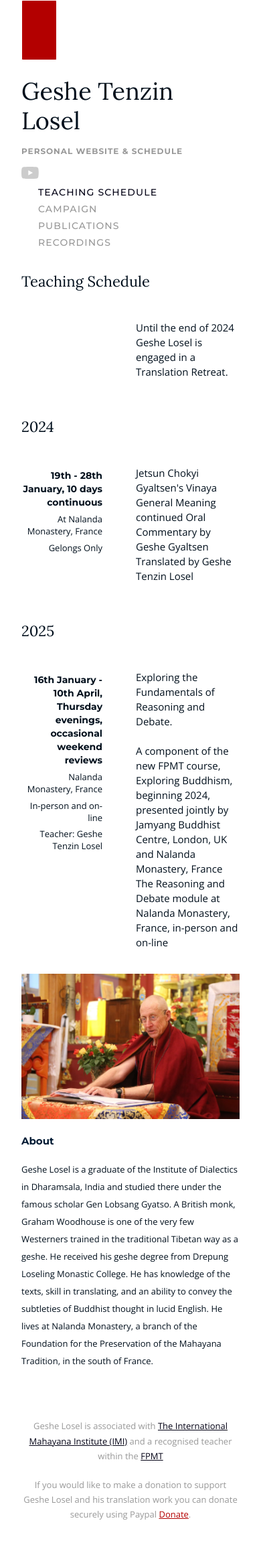
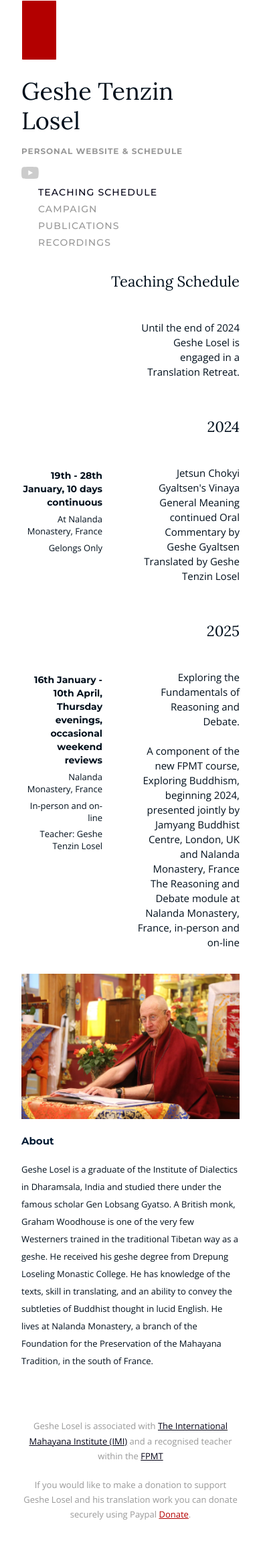
Before and after one commit to hallodom/geshe-graham-losel, a Jekyll site: the page built from index.html, in a window 390 px wide. Shown: the whole page at 67% size. Built offline with Jekyll 4.4.1, drawn with Linux system fonts in a browser that asks for light colours.

Commit message:
Alight schedule text right on mobile view

```diff
--- a/css/site.css
+++ b/css/site.css
@@ -409,4 +409,8 @@
   .xs-main-nav {
     text-align: left;
   }
+  .schedule-header,
+  .event-title {
+    text-align: right;
+  }
 }
```
Also changed, not shown: 1 other file.
